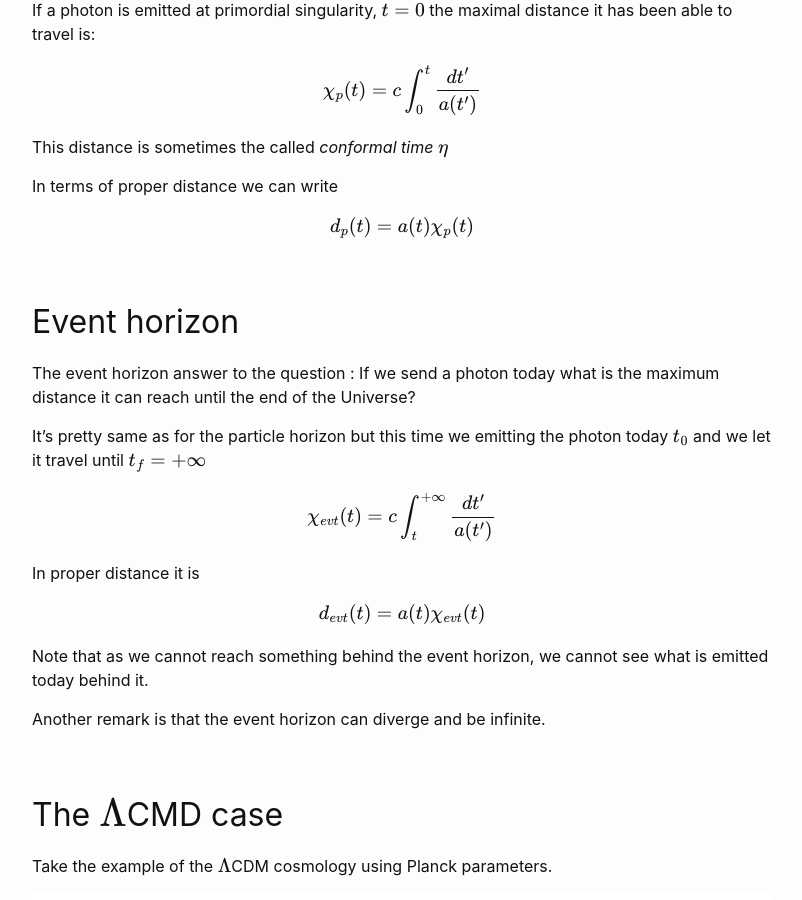
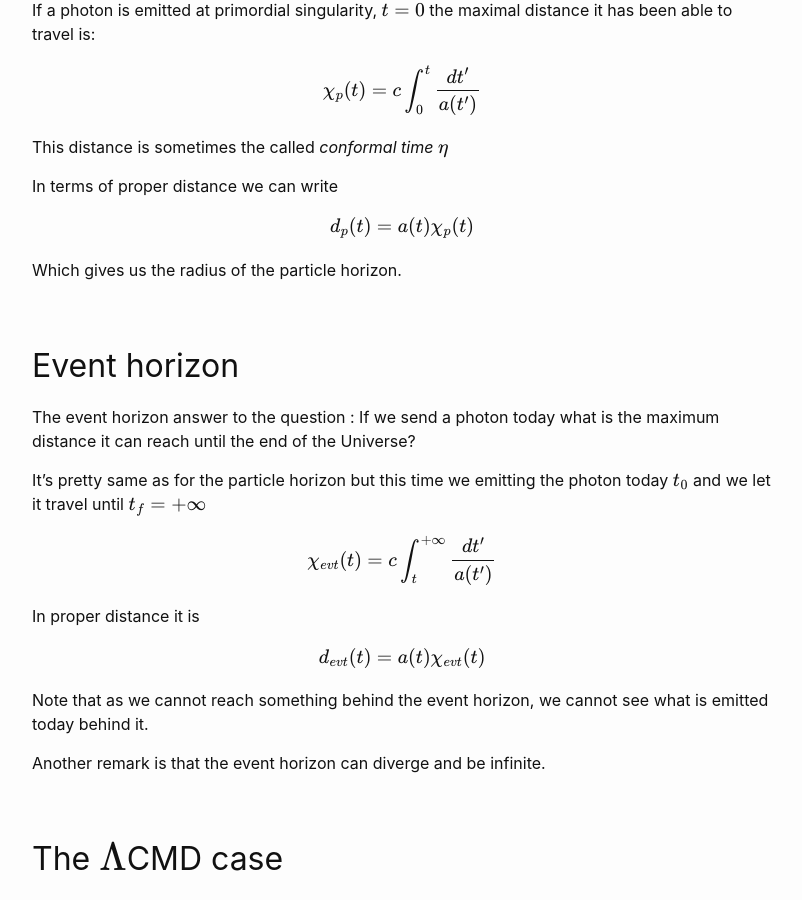
Before and after one commit to YoloNomy/YoloNomy.github.io, a Jekyll site: the page built from codes/cosmo/horizons.md, in a window 1280 px wide and 900 px high, scrolled down 2087 px. Shown: the whole window, without its empty margins (238-1040 px from the left). Built offline with Jekyll 4.4.1, drawn with Linux system fonts in a browser that asks for light colours; formulas are drawn with MathJax 3.

Commit message:
Update horizons.md

```diff
--- a/codes/cosmo/horizons.md
+++ b/codes/cosmo/horizons.md
@@ -90,6 +90,8 @@ $$
 d_p(t) = a(t)\chi_p(t)
 $$
 
+Which gives us the radius of the particle horizon.
+
 ## Event horizon
 
 The event horizon answer to the question : If we send a photon today what is the maximum distance it can reach until the end of the Universe?
```
